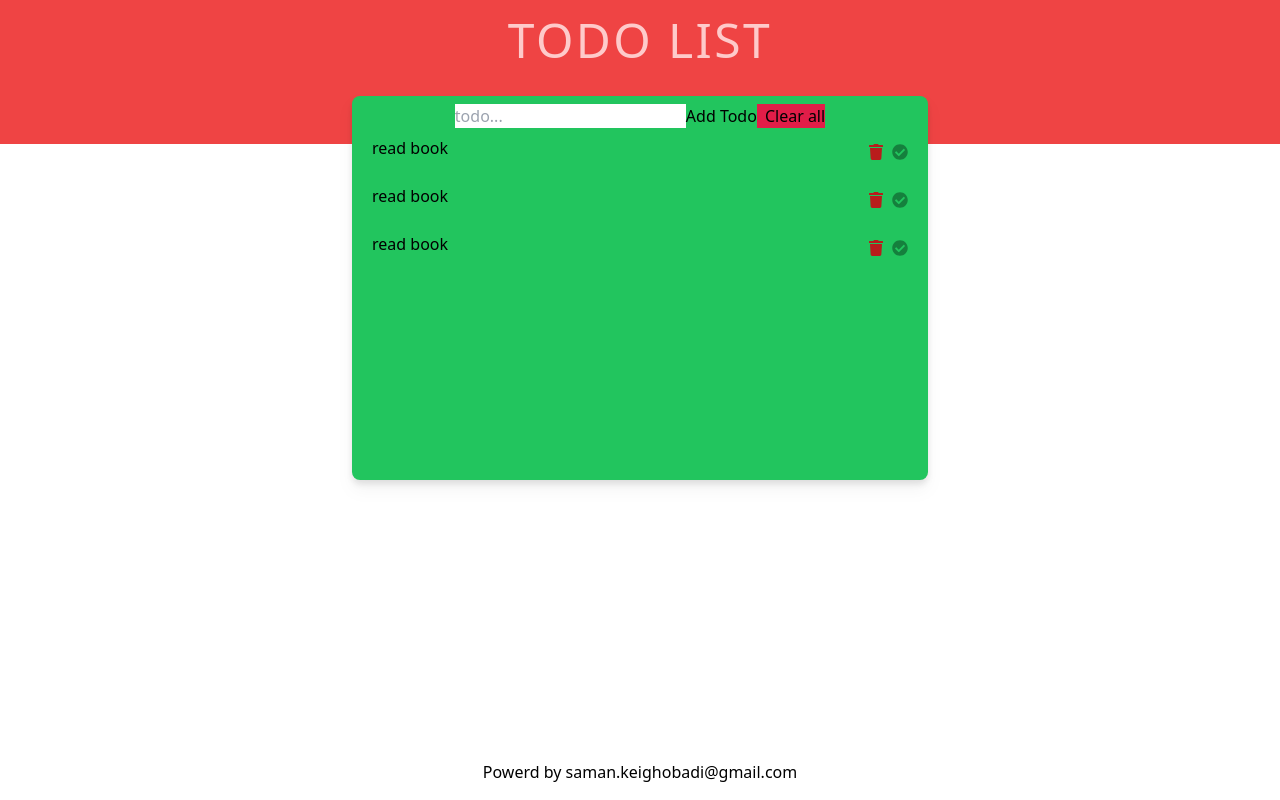
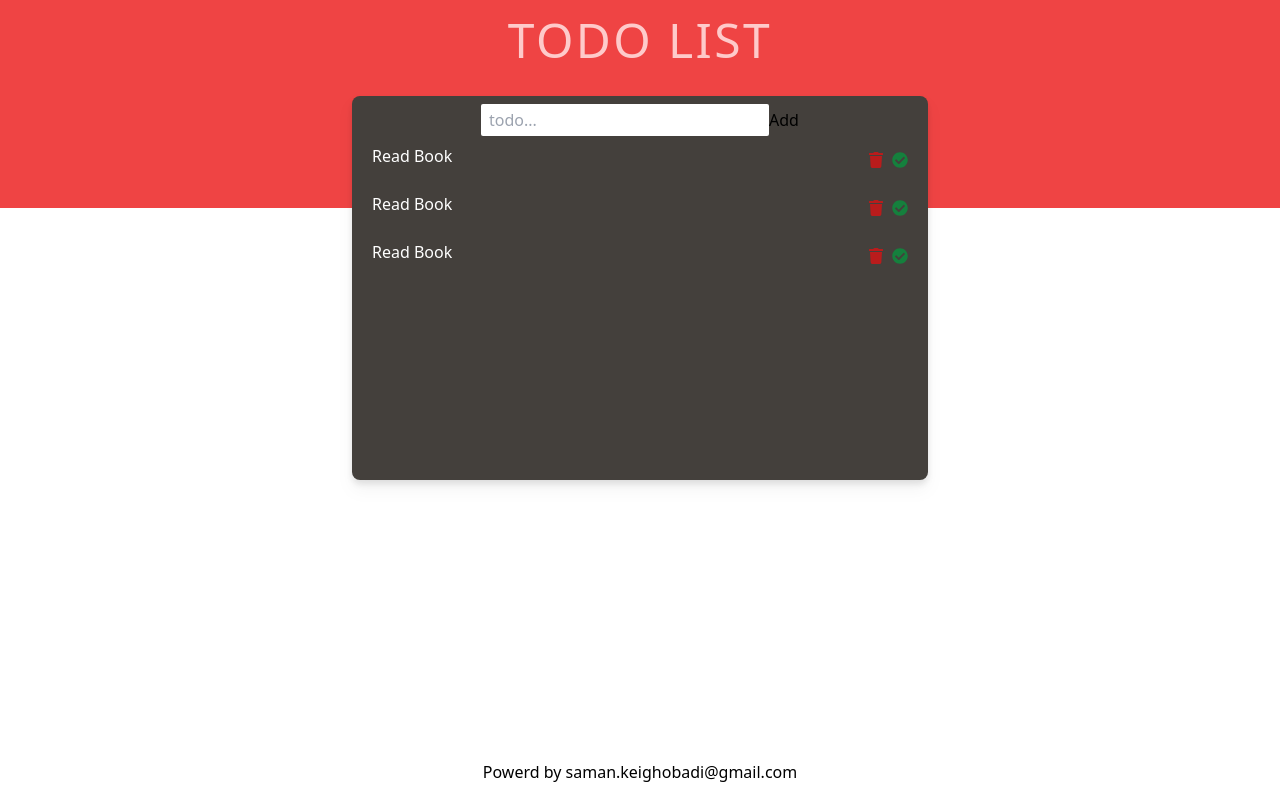
Before and after one commit to SamanKeighobadi/todo-list-nextjs, a Next.js app: page / in a window 1280 px wide. Built offline with nearby package versions, Linux system fonts and the light colour scheme.

Commit message:
style: input todo

```diff
--- a/components/Input.jsx
+++ b/components/Input.jsx
@@ -11,17 +11,16 @@ const Input = ({addTodo,clearAll,getTerm}) => {
     }
 
   return (
-    <div>
+    <div className="">
       <input
         type={"text"}
         placeholder="todo..."
         value={value}
         onChange={(e) => getValue(e.target.value)}
+        className="px-2 py-1 rounded-sm focus:outline-none w-6/12"
       />
-      <button onClick={addTodo}>Add Todo</button>
-      <button onClick={clearAll} className="pl-2 bg-rose-600">
-        Clear all
-      </button>
+      <button onClick={addTodo}>Add </button>
+
     </div>
   );
 };
--- a/components/TodoList.jsx
+++ b/components/TodoList.jsx
@@ -11,8 +11,8 @@ const Todolist = ({ todos, deleteTodo,completeTodo }) => {
         todos.map((todo, index) => (
           <div key={index} className={'px-5 py-2 '} >
             <ul className="">
-              <li className="flex justify-between ">
-                {todo.text}{" "}
+              <li className="flex justify-between  ">
+                <p className="text-white capitalize ">{todo.text}{" "}</p>
                <div>
                <button
                   className=" p-2"
--- a/components/Todos.jsx
+++ b/components/Todos.jsx
@@ -36,13 +36,11 @@ const Todos = () => {
     setTodos(allTodos);
   };
 
-  const handleClearAllTodo = () =>{
-    setTodos([])
-  }
+
 
   return (
-    <div className="bg-green-500 max-w-xl mx-auto py-2 my-4 drop-shadow-lg rounded-lg h-96 absolute inset-20">
-      <Input addTodo={handleAddTodo} clearAll={handleClearAllTodo} getTerm={q => setText(q)} />
+    <div className="bg-stone-700  max-w-xl mx-auto py-2 my-4 drop-shadow-lg rounded-lg h-96 absolute inset-20">
+      <Input addTodo={handleAddTodo}  getTerm={q => setText(q)} />
       <Todolist
         todos={todos}
         deleteTodo={handleDeleteTodo}
--- a/components/common/Header.jsx
+++ b/components/common/Header.jsx
@@ -2,7 +2,7 @@ import React from 'react';
 
 const Header = () => {
     return (
-        <div className='text-center h-36  bg-red-500 '>
+        <div className='text-center h-52  bg-red-500 '>
             <h1 className='lg:text-5xl py-4 text-red-200 uppercase tracking-wider'>Todo List</h1>
         </div>
     );
--- a/pages/index.js
+++ b/pages/index.js
@@ -5,7 +5,7 @@ import Todos from '../components/Todos'
 
 export default function Home() {
   return (
-    <div className=' '>
+    <div className=''>
       <Head>
         <title>Todo List</title>
         <meta name="description" content="Generated by create next app" />
```
